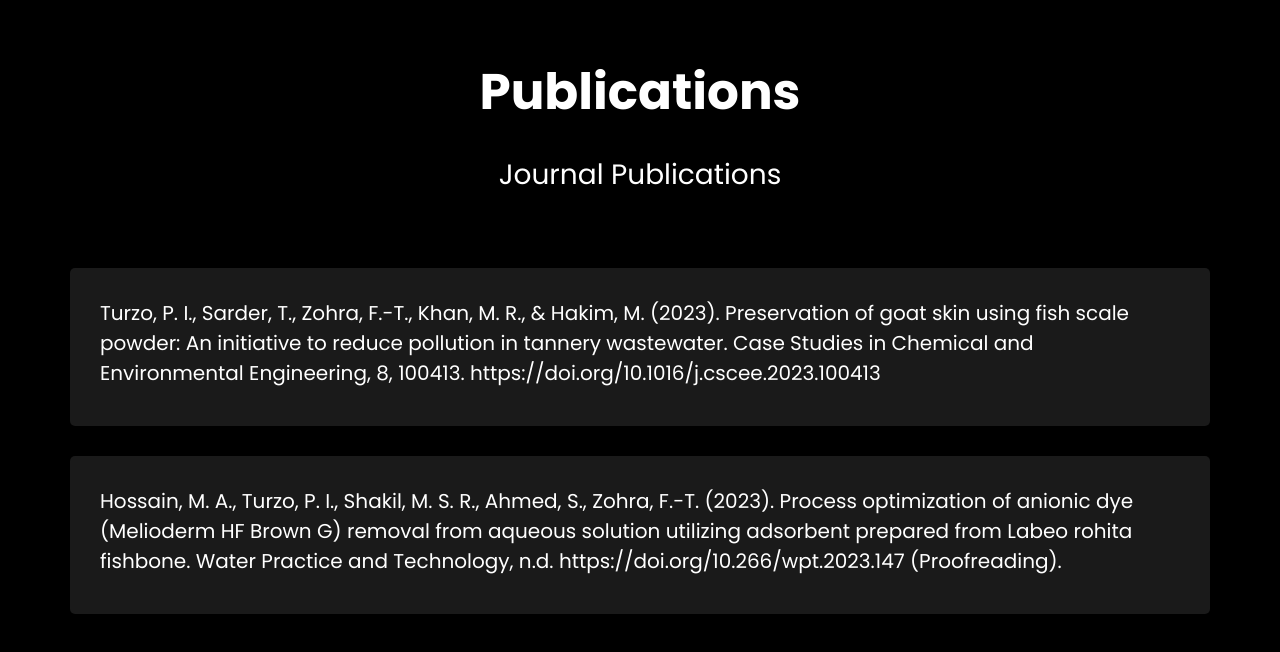
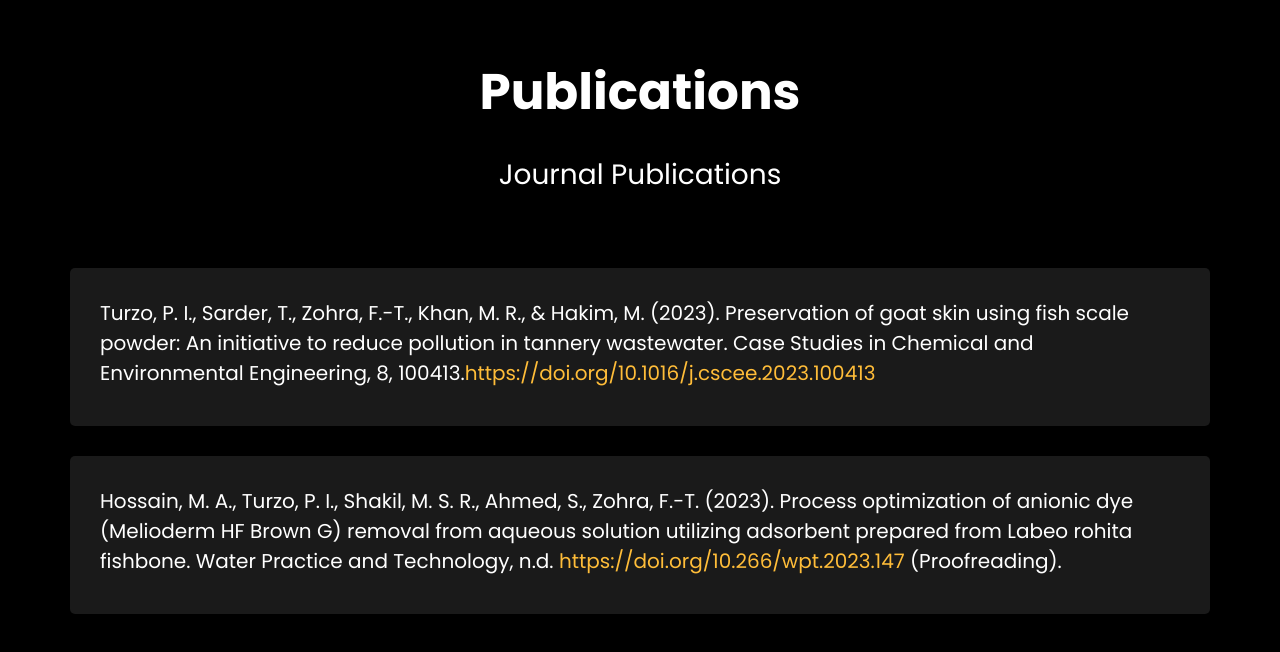
Before and after one commit to PlabonIslamTurzo/turzo.github.io, a plain HTML site: page index.html in a window 1280 px wide. Shown: the part 6395-7047 px from the top of the page. Drawn offline with Linux system fonts and the light colour scheme; files whose address does not match are found by name.

Commit message:
Update index.html

```diff
--- a/index.html
+++ b/index.html
@@ -466,7 +466,7 @@
 		<div class="row">
 					<div class="resume-wrap ftco-animate">
 						<h5>Turzo, P. I., Sarder, T., Zohra, F.-T., Khan, M. R., & Hakim, M. (2023). Preservation of goat skin using fish scale powder:
-							An initiative to reduce pollution in tannery wastewater. Case Studies in Chemical and Environmental Engineering, 8, 100413. https://doi.org/10.1016/j.cscee.2023.100413</h5>
+							An initiative to reduce pollution in tannery wastewater. Case Studies in Chemical and Environmental Engineering, 8, 100413.<a href="https://doi.org/10.1016/j.cscee.2023.100413">https://doi.org/10.1016/j.cscee.2023.100413</a></h5>
 						</div>
 					</div>
      <!-------------------------------------------------------------------copy and paste the following part to make a new section to add paper End----------------------------->
@@ -475,7 +475,7 @@
 
 					<div class="row">
 						<div class="resume-wrap ftco-animate">
-							<h5>Hossain, M. A., Turzo, P. I., Shakil, M. S. R., Ahmed, S., Zohra, F.-T. (2023). Process optimization of anionic dye (Melioderm HF Brown G) removal from aqueous solution utilizing adsorbent prepared from Labeo rohita fishbone. Water Practice and Technology, n.d. https://doi.org/10.266/wpt.2023.147 (Proofreading).</h5>
+							<h5>Hossain, M. A., Turzo, P. I., Shakil, M. S. R., Ahmed, S., Zohra, F.-T. (2023). Process optimization of anionic dye (Melioderm HF Brown G) removal from aqueous solution utilizing adsorbent prepared from Labeo rohita fishbone. Water Practice and Technology, n.d. <a href="https://doi.org/10.266/wpt.2023.147">https://doi.org/10.266/wpt.2023.147</a> (Proofreading).</h5>
 							</div>
 						</div>
 
```
